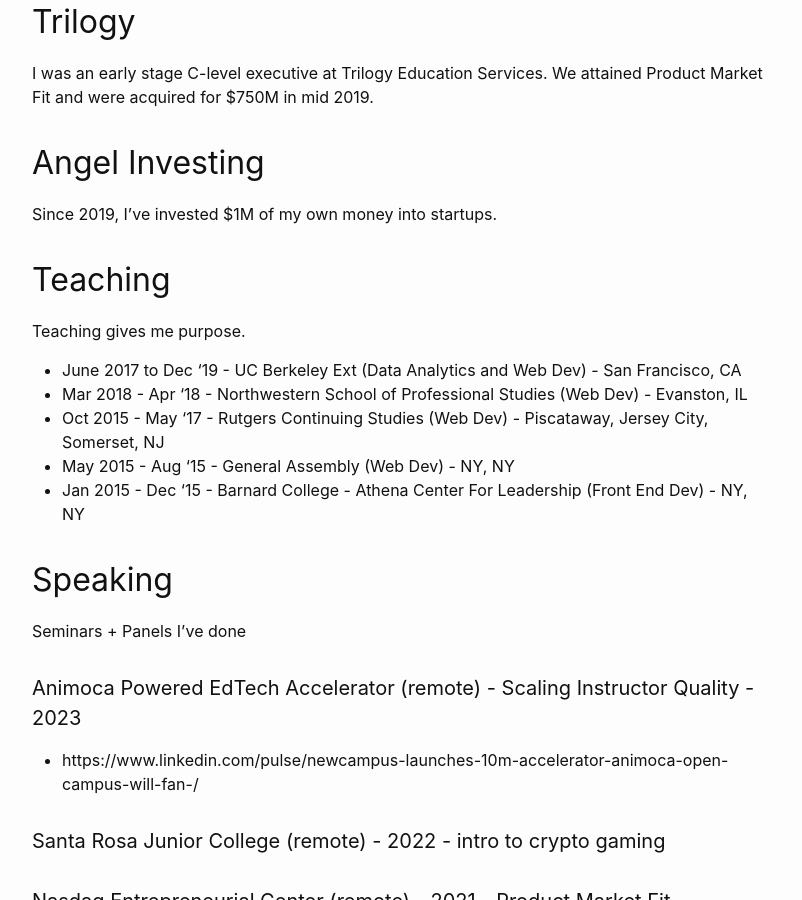
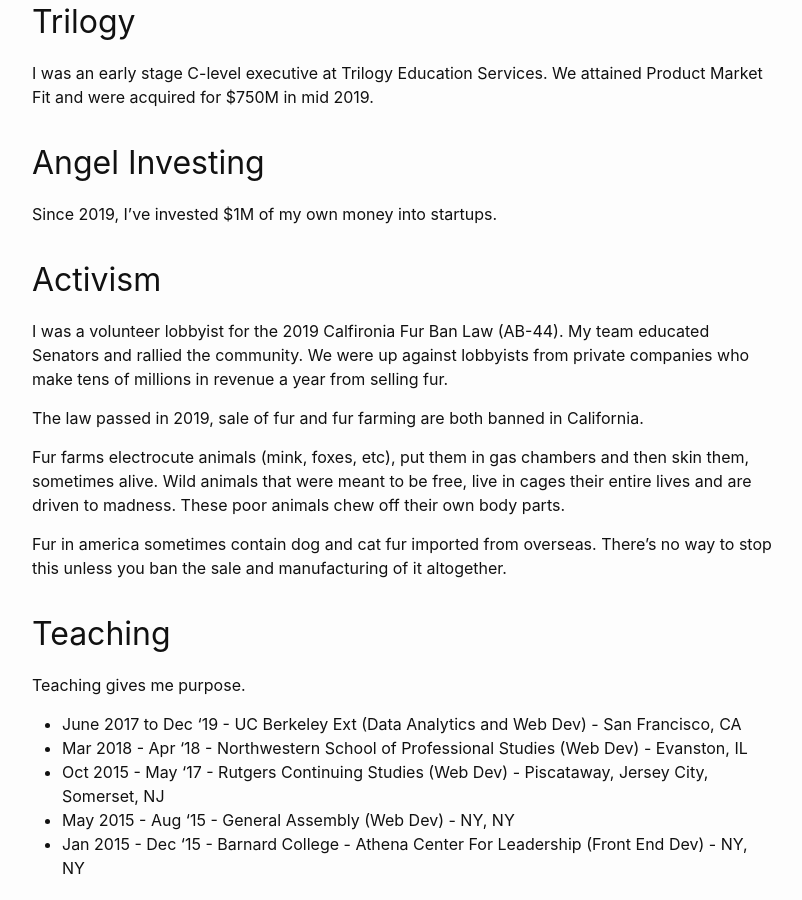
Before and after one commit to katpavan/katpavan.github.io, a Jekyll site: the page built from about.markdown, in a window 1280 px wide and 900 px high, scrolled down 400 px. Shown: the whole window, without its empty margins (238-1040 px from the left). Built offline with Jekyll 4.4.1, drawn with Linux system fonts in a browser that asks for light colours.

Commit message:
Update about.markdown

```diff
--- a/about.markdown
+++ b/about.markdown
@@ -17,6 +17,16 @@
 ## Angel Investing
 
 Since 2019, I've invested $1M of my own money into startups.
+
+## Activism
+
+I was a volunteer lobbyist for the 2019 Calfironia Fur Ban Law (AB-44). My team educated Senators and rallied the community. We were up against lobbyists from private companies who make tens of millions in revenue a year from selling fur.
+
+The law passed in 2019, sale of fur and fur farming are both banned in California.
+
+Fur farms electrocute animals (mink, foxes, etc), put them in gas chambers and then skin them, sometimes alive. Wild animals that were meant to be free, live in cages their entire lives and are driven to madness. These poor animals chew off their own body parts.
+
+Fur in america sometimes contain dog and cat fur imported from overseas. There's no way to stop this unless you ban the sale and manufacturing of it altogether.
 
 ## Teaching
 
```
